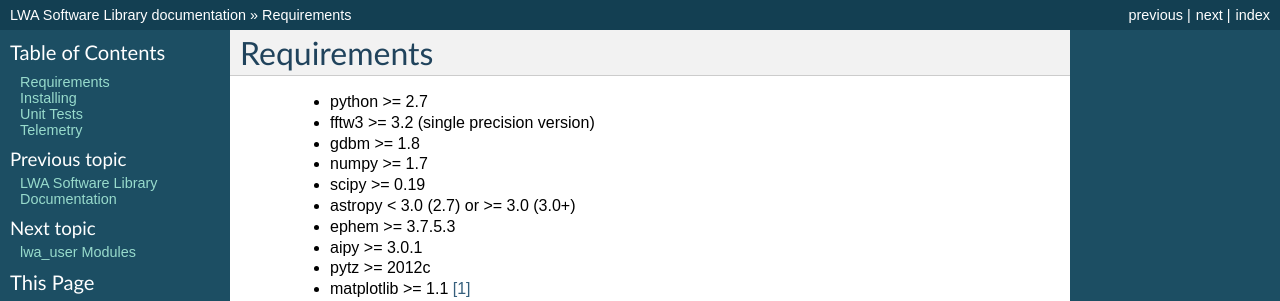
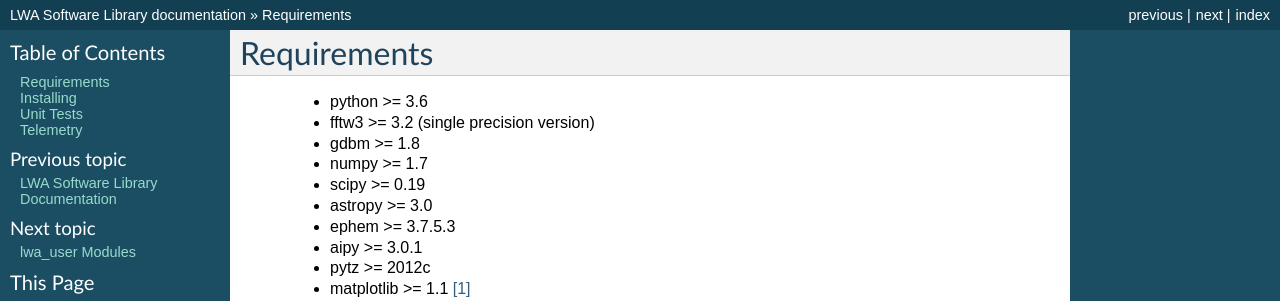
Before and after one commit to lwa-project/lsl, a Sphinx documentation site: the page built from docs/source/install.rst, in a window 1280 px wide. Shown: the top 301 px of the page. Built offline with Sphinx 7.4.7, drawn with Linux system fonts in a browser that asks for light colours; formulas are drawn with MathJax 3; pages that are not in the unit, such as notebooks, are missing from menus.

Commit message:
Update minimum Python version info.

```diff
--- a/docs/source/install.rst
+++ b/docs/source/install.rst
@@ -1,11 +1,11 @@
 Requirements
 ============
- * python >= 2.7
+ * python >= 3.6
  * fftw3 >= 3.2 (single precision version)
  * gdbm >= 1.8
  * numpy >= 1.7
  * scipy >= 0.19
- * astropy < 3.0 (2.7) or >= 3.0 (3.0+)
+ * astropy >= 3.0
  * ephem >= 3.7.5.3
  * aipy >= 3.0.1
  * pytz >= 2012c
```
Also changed, not shown: README.md (+2 -2 lines).
